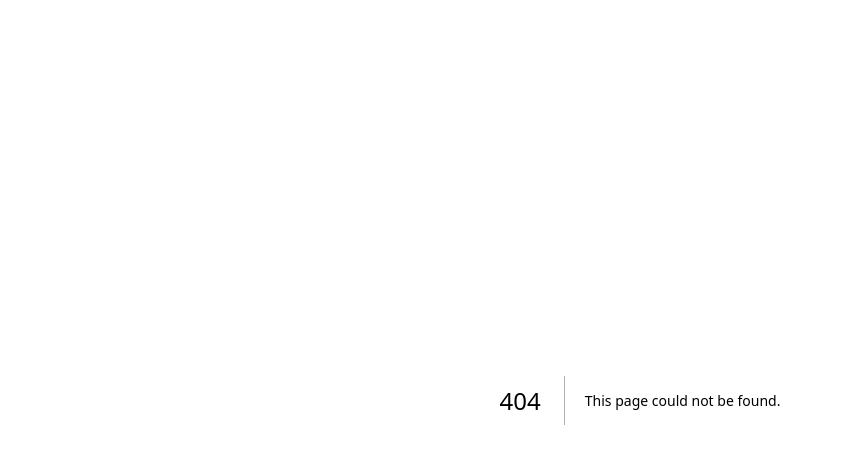
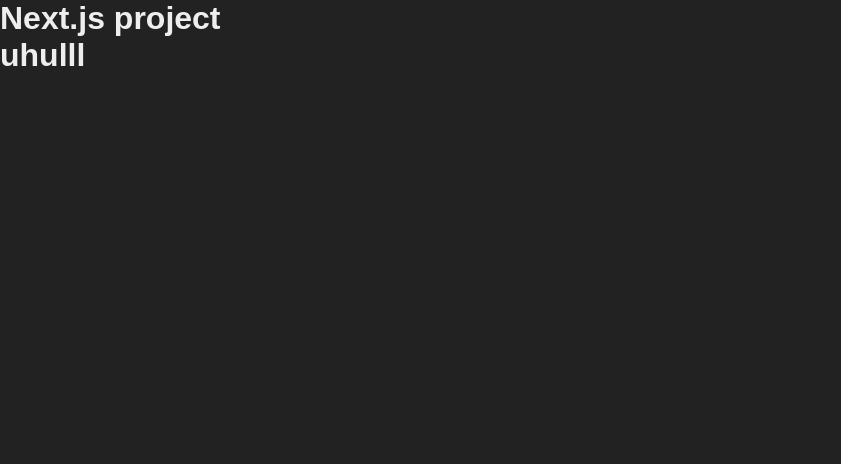
Before and after one commit to Stiverson/intensive-next-react, a Next.js app: page /ex in a window 1280 px wide. Before the commit this address had no page. Shown: the top 464 px of the page, without its empty margins (0-841 px from the left). Built offline with nearby package versions, Linux system fonts and the light colour scheme.

Commit message:
wip componentes , navegação entre componentes

```diff
--- /dev/null
+++ b/src/components/Cabecalho.jsx
@@ -0,0 +1,8 @@
+export default function Cabecalho(props){
+//props somente leitura
+    return (
+        <header>
+            <h1>{props.titulo}</h1>
+        </header>
+    )
+}
--- a/src/pages/estiloso.jsx
+++ b/src/pages/estiloso.jsx
@@ -1,9 +1,11 @@
 import style from '../styles/Estiloso.module.css'
+import Link from 'next/link'
 
 export default function Estiloso(){
 
     return (
         <div className={style.roxo}>
+            <Link href="/">Voltar</Link>
             <h1>Estilo udando módulos  css</h1>
         </div>
     )
--- /dev/null
+++ b/src/pages/ex.jsx
@@ -0,0 +1,12 @@
+import Cabecalho from "../components/Cabecalho";
+
+export default function Exemplo(){
+
+    return (
+        <>
+        <Cabecalho titulo="Next.js project" />
+        <Cabecalho titulo="uhulll" />
+        </>
+
+    )
+}
--- a/src/pages/index.jsx
+++ b/src/pages/index.jsx
@@ -1,8 +1,12 @@
+import Link from 'next/link'
+
 export default function Inicio() {
     return (
 
         <div>
-            <h1>Intensive next react 1.0</h1>
+           <Link href="/estiloso">
+           Estiloso
+           </Link>
         </div>
     )
 }
```
